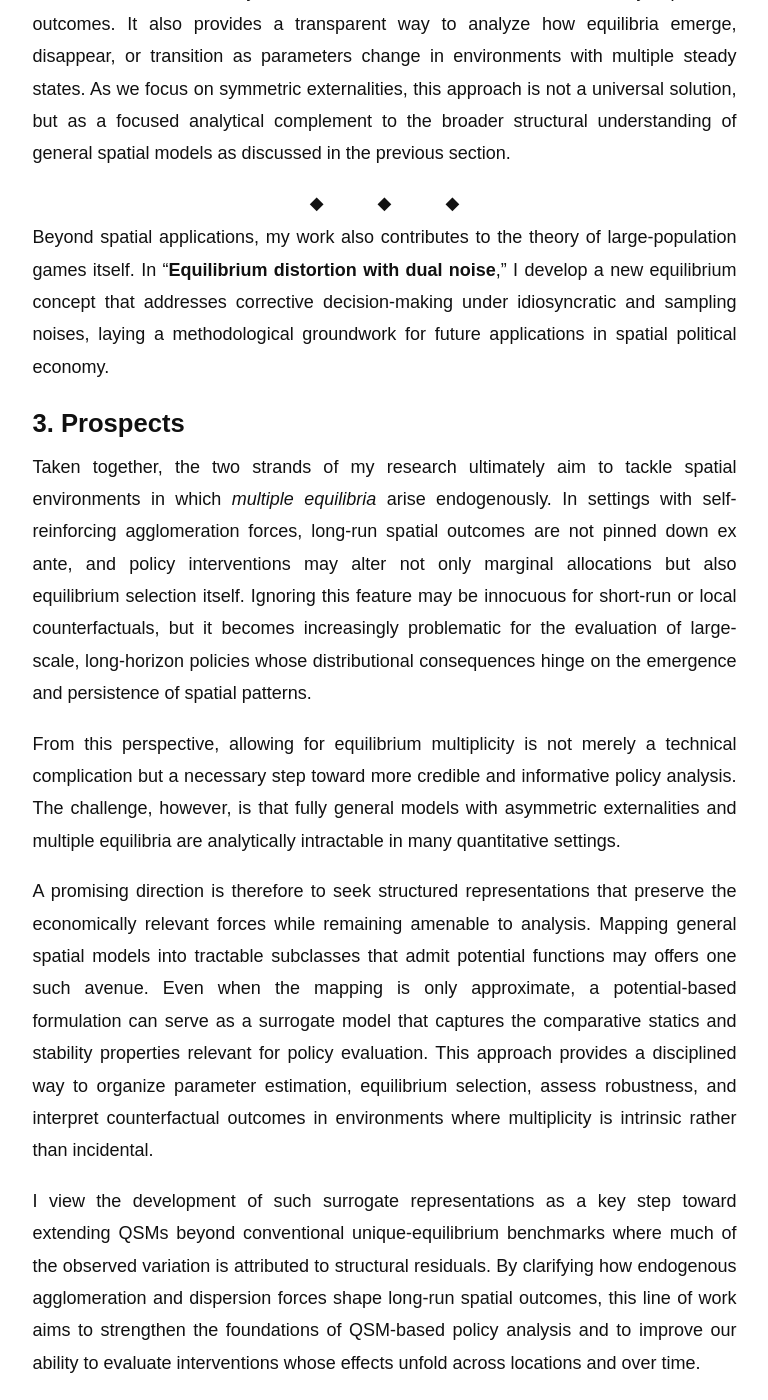
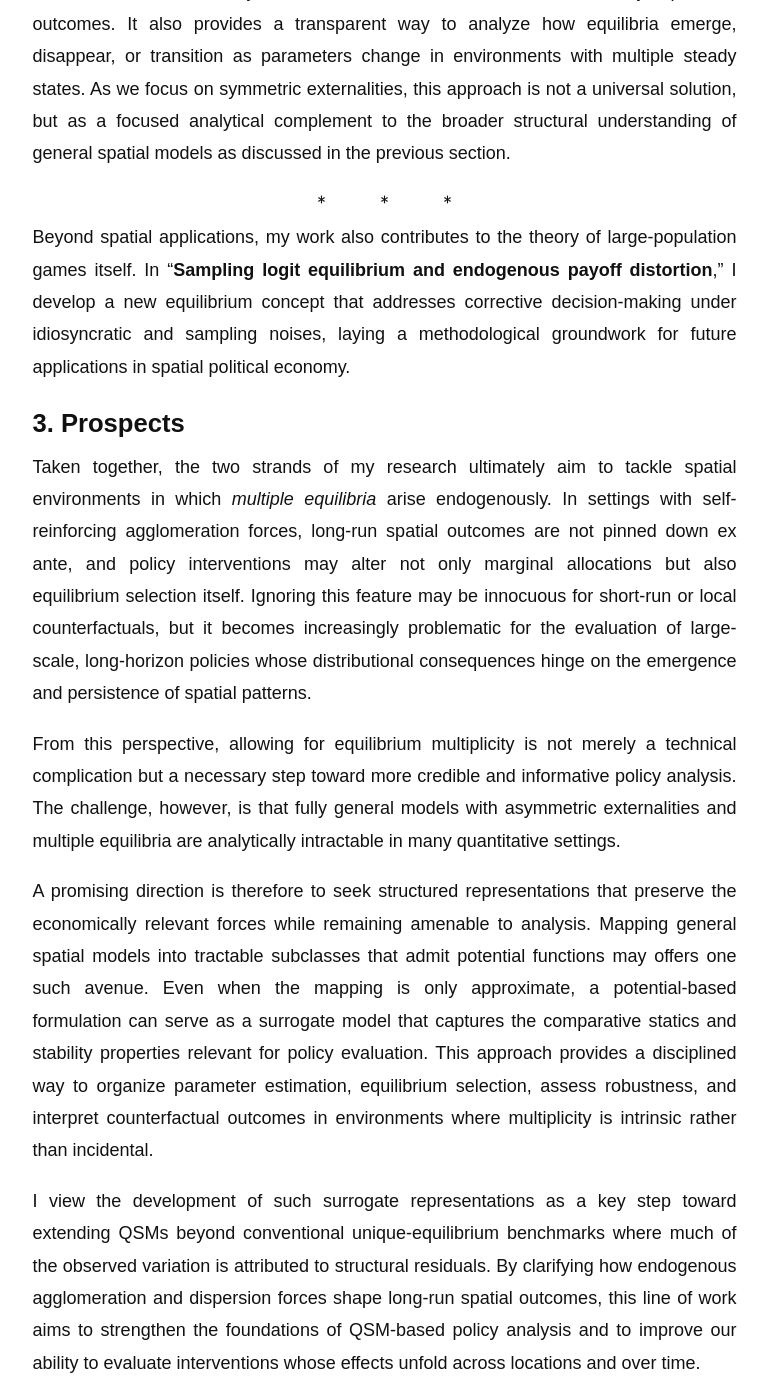
Before and after one commit to mino-osawa/mino-osawa.github.io, a Jekyll site: the page built from summary.markdown, in a window 1280 px wide and 1400 px high, scrolled down 5482 px. Shown: the whole window, without its empty margins (248-1016 px from the left). Built offline with Jekyll 4.4.1, drawn with Linux system fonts in a browser that asks for light colours; some web fonts are replaced.

Commit message:
minor changes

```diff
--- a/_sass/utilities/_utilities.scss
+++ b/_sass/utilities/_utilities.scss
@@ -32,7 +32,7 @@
 }
 
 .lozenge-row::before {
-  content: "◆  　◆  　◆";
+  content: "*  　*  　*";
   display: block;
   text-align: center;
 }
--- a/summary.markdown
+++ b/summary.markdown
@@ -65,7 +65,7 @@ This second pillar of my research offers a methodological complement to the firs
 
 <div class="lozenge-row"></div>
 
-Beyond spatial applications, my work also contributes to the theory of large-population games itself. In “**Equilibrium distortion with dual noise**,” I develop a new equilibrium concept that addresses corrective decision-making under idiosyncratic and sampling noises, laying a methodological groundwork for future applications in spatial political economy.
+Beyond spatial applications, my work also contributes to the theory of large-population games itself. In “**Sampling logit equilibrium and endogenous payoff distortion**,” I develop a new equilibrium concept that addresses corrective decision-making under idiosyncratic and sampling noises, laying a methodological groundwork for future applications in spatial political economy.
 
 <h2>3. Prospects</h2>
 
```
